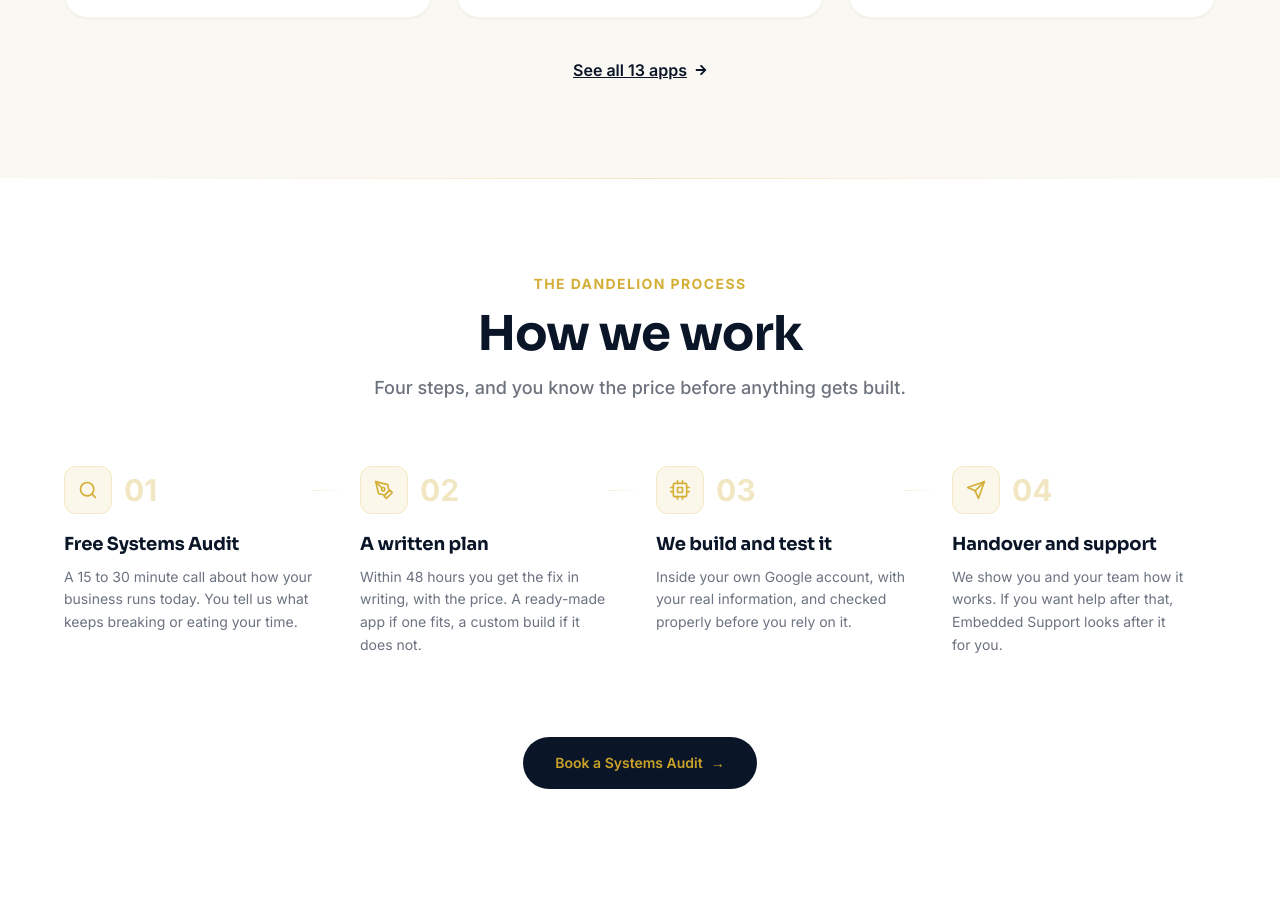
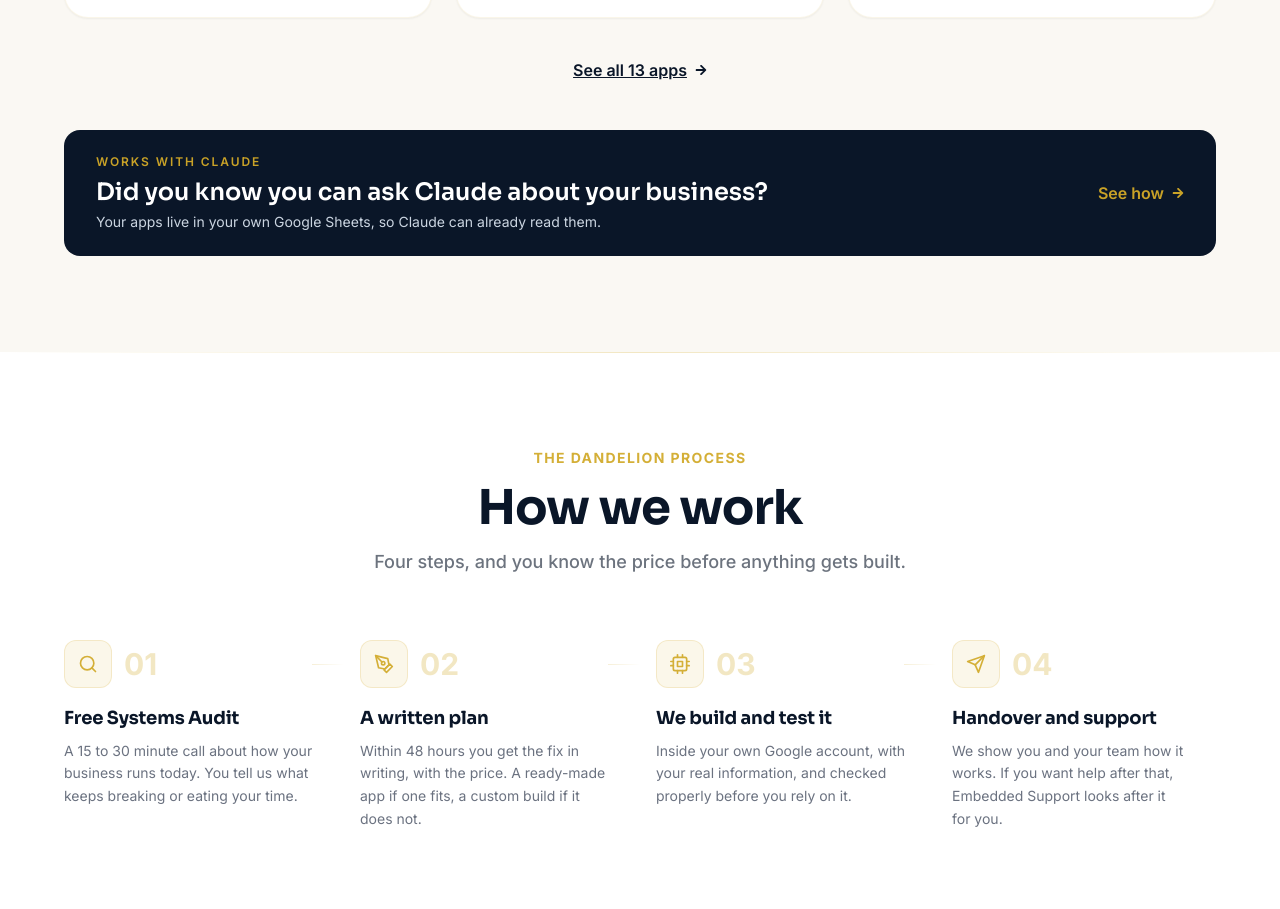
Before and after one commit to DandelionSeedlings/dandelion-va-website, a Next.js app: page / in a window 1280 px wide. Shown: the part 1759-2668 px from the top of the page. Built offline with nearby package versions, Linux system fonts and the light colour scheme; no server answers.

Commit message:
homepage: works with claude strip

```diff
--- a/src/components/FlagshipProducts.js
+++ b/src/components/FlagshipProducts.js
@@ -99,6 +99,20 @@ export default function FlagshipProducts() {
             See all 13 apps <FaArrowRight size={12} />
           </Link>
         </div>
+
+        <Link
+          href="/claude"
+          className="group mt-12 flex flex-col gap-3 rounded-2xl bg-navy-900 px-6 py-6 text-white transition hover:shadow-xl hover:shadow-navy-900/20 md:flex-row md:items-center md:justify-between md:px-8"
+        >
+          <div>
+            <p className="text-xs font-semibold uppercase tracking-[0.16em] text-gold">Works with Claude</p>
+            <p className="mt-1.5 font-display text-xl font-semibold md:text-2xl">Did you know you can ask Claude about your business?</p>
+            <p className="mt-1 text-sm text-slate-300">Your apps live in your own Google Sheets, so Claude can already read them.</p>
+          </div>
+          <span className="inline-flex shrink-0 items-center gap-2 font-semibold text-gold">
+            See how <FaArrowRight size={12} className="transition-transform duration-300 group-hover:translate-x-1" />
+          </span>
+        </Link>
       </div>
     </section>
   )
```
